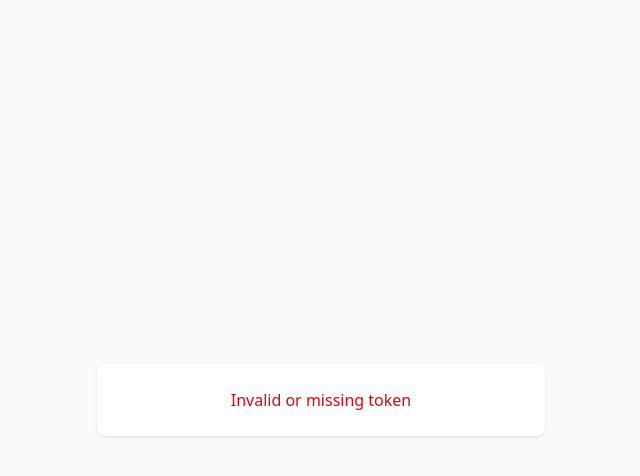
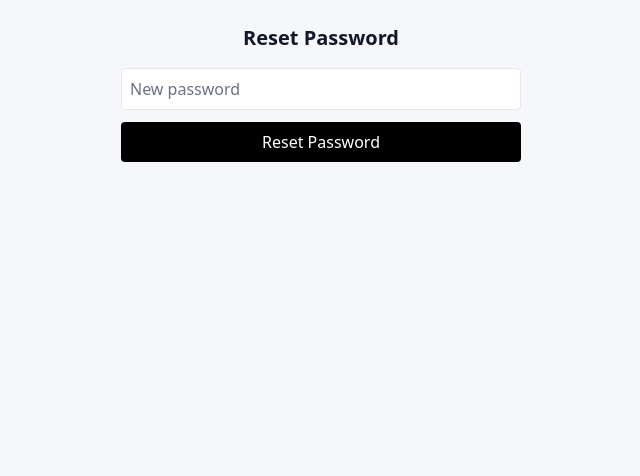
Before and after one commit to shubham-projects-cv/nextjs-ecommerce-app, a Next.js app: page /reset-password in a window 1280 px wide. Shown: the top 476 px of the page, without its empty margins (319-959 px from the left). Built offline with nearby package versions, Linux system fonts and the light colour scheme.

Commit message:
chage reset-password

```diff
--- a/app/reset-password/page.tsx
+++ b/app/reset-password/page.tsx
@@ -1,115 +1,126 @@
-"use client";
+// "use client";
 
-import { useSearchParams, useRouter } from "next/navigation";
-import { useState } from "react";
-import Input from "@/components/ui/Input";
-import Button from "@/components/ui/Button";
+// import { useSearchParams, useRouter } from "next/navigation";
+// import { useState } from "react";
+// import Input from "@/components/ui/Input";
+// import Button from "@/components/ui/Button";
+
+// export default function ResetPasswordPage() {
+//   const searchParams = useSearchParams();
+//   const router = useRouter();
+
+//   const token = searchParams.get("token");
+
+//   const [password, setPassword] = useState("");
+//   const [confirmPassword, setConfirmPassword] = useState("");
+//   const [loading, setLoading] = useState(false);
+//   const [error, setError] = useState<string | null>(null);
+//   const [success, setSuccess] = useState(false);
+
+//   if (!token) {
+//     return (
+//       <div className="flex min-h-screen items-center justify-center bg-gray-50 p-4">
+//         <div className="w-full max-w-md rounded-lg bg-white p-6 shadow">
+//           <p className="text-center text-red-600">Invalid or missing token</p>
+//         </div>
+//       </div>
+//     );
+//   }
+
+//   async function submit() {
+//     setError(null);
+
+//     if (password.length < 6) {
+//       setError("Password must be at least 6 characters");
+//       return;
+//     }
+
+//     if (password !== confirmPassword) {
+//       setError("Passwords do not match");
+//       return;
+//     }
+
+//     try {
+//       setLoading(true);
+
+//       const res = await fetch("/api/auth/reset-password", {
+//         method: "POST",
+//         headers: { "Content-Type": "application/json" },
+//         body: JSON.stringify({ token, password }),
+//       });
+
+//       const data = await res.json();
+
+//       if (!res.ok) {
+//         throw new Error(data.message || "Reset failed");
+//       }
+
+//       setSuccess(true);
+
+//       setTimeout(() => {
+//         router.replace("/auth/login");
+//       }, 2000);
+//     } catch (err: unknown) {
+//       if (err instanceof Error) {
+//         setError(err.message);
+//       } else {
+//         setError("Something went wrong");
+//       }
+//     } finally {
+//       setLoading(false);
+//     }
+//   }
+
+//   return (
+//     <div className="flex min-h-screen items-center justify-center bg-gray-50 p-4">
+//       <div className="w-full max-w-md rounded-lg bg-white p-6 shadow">
+//         <h1 className="mb-4 text-center text-xl font-semibold">
+//           Reset Password
+//         </h1>
+
+//         {error && (
+//           <div className="mb-3 rounded bg-red-50 p-2 text-sm text-red-600">
+//             {error}
+//           </div>
+//         )}
+
+//         {success ? (
+//           <div className="rounded bg-green-50 p-3 text-center text-green-700">
+//             Password reset successful. Redirecting to login…
+//           </div>
+//         ) : (
+//           <div className="space-y-3">
+//             <Input
+//               label="New Password"
+//               type="password"
+//               value={password}
+//               onChange={(e) => setPassword(e.target.value)}
+//             />
+
+//             <Input
+//               label="Confirm Password"
+//               type="password"
+//               value={confirmPassword}
+//               onChange={(e) => setConfirmPassword(e.target.value)}
+//             />
+
+//             <Button onClick={submit} disabled={loading}>
+//               {loading ? "Resetting…" : "Reset Password"}
+//             </Button>
+//           </div>
+//         )}
+//       </div>
+//     </div>
+//   );
+// }
+
+import { Suspense } from "react";
+import ResetPasswordClient from "./reset-password-client";
 
 export default function ResetPasswordPage() {
-  const searchParams = useSearchParams();
-  const router = useRouter();
-
-  const token = searchParams.get("token");
-
-  const [password, setPassword] = useState("");
-  const [confirmPassword, setConfirmPassword] = useState("");
-  const [loading, setLoading] = useState(false);
-  const [error, setError] = useState<string | null>(null);
-  const [success, setSuccess] = useState(false);
-
-  if (!token) {
-    return (
-      <div className="flex min-h-screen items-center justify-center bg-gray-50 p-4">
-        <div className="w-full max-w-md rounded-lg bg-white p-6 shadow">
-          <p className="text-center text-red-600">Invalid or missing token</p>
-        </div>
-      </div>
-    );
-  }
-
-  async function submit() {
-    setError(null);
-
-    if (password.length < 6) {
-      setError("Password must be at least 6 characters");
-      return;
-    }
-
-    if (password !== confirmPassword) {
-      setError("Passwords do not match");
-      return;
-    }
-
-    try {
-      setLoading(true);
-
-      const res = await fetch("/api/auth/reset-password", {
-        method: "POST",
-        headers: { "Content-Type": "application/json" },
-        body: JSON.stringify({ token, password }),
-      });
-
-      const data = await res.json();
-
-      if (!res.ok) {
-        throw new Error(data.message || "Reset failed");
-      }
-
-      setSuccess(true);
-
-      setTimeout(() => {
-        router.replace("/auth/login");
-      }, 2000);
-    } catch (err: unknown) {
-      if (err instanceof Error) {
-        setError(err.message);
-      } else {
-        setError("Something went wrong");
-      }
-    } finally {
-      setLoading(false);
-    }
-  }
-
   return (
-    <div className="flex min-h-screen items-center justify-center bg-gray-50 p-4">
-      <div className="w-full max-w-md rounded-lg bg-white p-6 shadow">
-        <h1 className="mb-4 text-center text-xl font-semibold">
-          Reset Password
-        </h1>
-
-        {error && (
-          <div className="mb-3 rounded bg-red-50 p-2 text-sm text-red-600">
-            {error}
-          </div>
-        )}
-
-        {success ? (
-          <div className="rounded bg-green-50 p-3 text-center text-green-700">
-            Password reset successful. Redirecting to login…
-          </div>
-        ) : (
-          <div className="space-y-3">
-            <Input
-              label="New Password"
-              type="password"
-              value={password}
-              onChange={(e) => setPassword(e.target.value)}
-            />
-
-            <Input
-              label="Confirm Password"
-              type="password"
-              value={confirmPassword}
-              onChange={(e) => setConfirmPassword(e.target.value)}
-            />
-
-            <Button onClick={submit} disabled={loading}>
-              {loading ? "Resetting…" : "Reset Password"}
-            </Button>
-          </div>
-        )}
-      </div>
-    </div>
+    <Suspense fallback={<div className="p-6 text-center">Loading…</div>}>
+      <ResetPasswordClient />
+    </Suspense>
   );
 }
--- /dev/null
+++ b/app/reset-password/reset-password-client.tsx
@@ -0,0 +1,70 @@
+"use client";
+
+import { useSearchParams, useRouter } from "next/navigation";
+import { useState } from "react";
+
+export default function ResetPasswordClient() {
+  const searchParams = useSearchParams();
+  const router = useRouter();
+  const token = searchParams.get("token");
+
+  const [password, setPassword] = useState("");
+  const [error, setError] = useState<string | null>(null);
+  const [loading, setLoading] = useState(false);
+
+  async function submit() {
+    if (!token) {
+      setError("Invalid reset link");
+      return;
+    }
+
+    setLoading(true);
+    setError(null);
+
+    try {
+      const res = await fetch("/api/auth/reset-password", {
+        method: "POST",
+        headers: { "Content-Type": "application/json" },
+        body: JSON.stringify({ token, password }),
+      });
+
+      const data = await res.json();
+      if (!res.ok) throw new Error(data.message);
+
+      router.push("/auth/login");
+    } catch (err: unknown) {
+      if (err instanceof Error) setError(err.message);
+      else setError("Something went wrong");
+    } finally {
+      setLoading(false);
+    }
+  }
+
+  return (
+    <div className="mx-auto max-w-md p-6">
+      <h1 className="mb-4 text-xl font-semibold text-center">Reset Password</h1>
+
+      {error && (
+        <div className="mb-3 rounded bg-red-50 p-2 text-sm text-red-600">
+          {error}
+        </div>
+      )}
+
+      <input
+        type="password"
+        placeholder="New password"
+        className="mb-3 w-full rounded border p-2"
+        value={password}
+        onChange={(e) => setPassword(e.target.value)}
+      />
+
+      <button
+        onClick={submit}
+        disabled={loading}
+        className="w-full rounded bg-black py-2 text-white disabled:opacity-50"
+      >
+        {loading ? "Resetting…" : "Reset Password"}
+      </button>
+    </div>
+  );
+}
```
